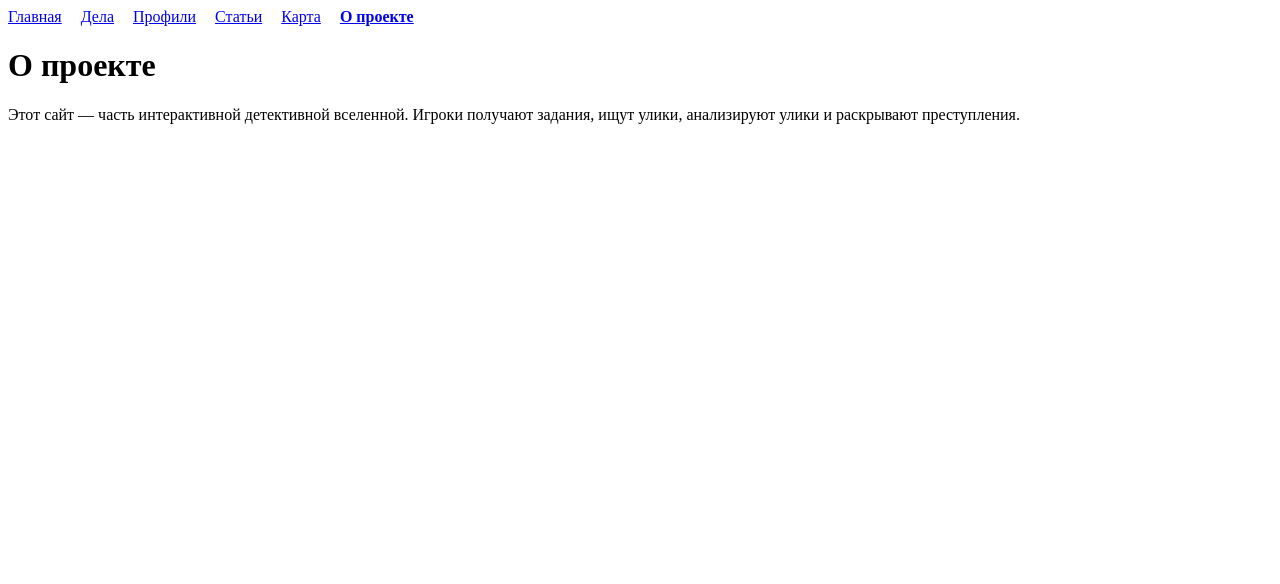
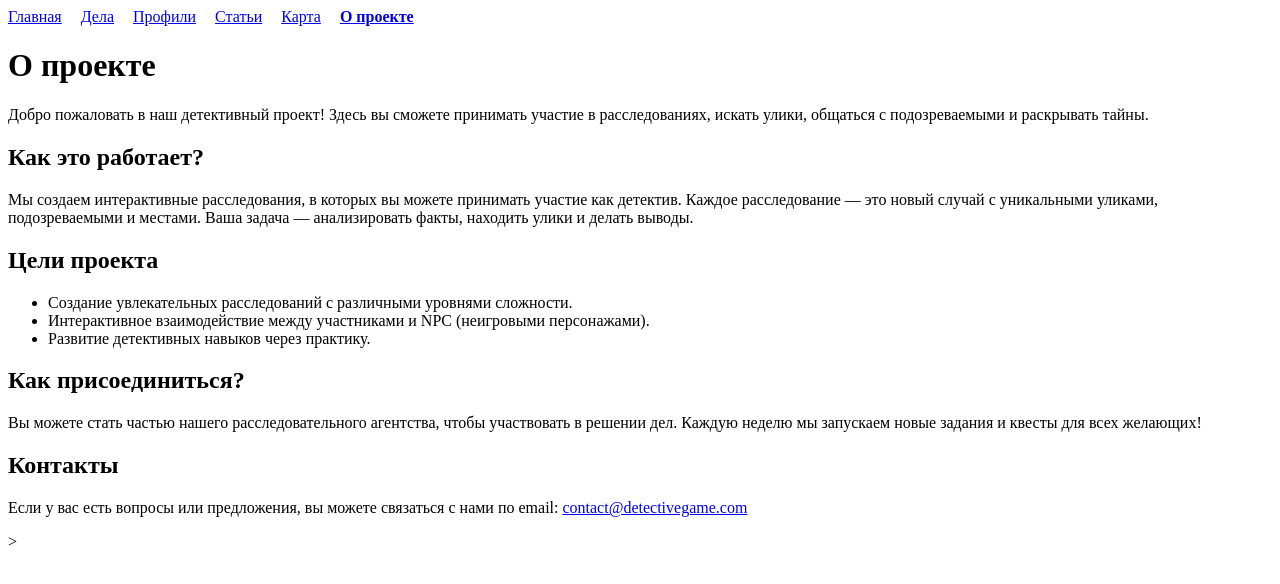
Before and after one commit to Sizeroon-1/sizeroon-1.github.io, a plain HTML site: page about.html in a window 1280 px wide. Drawn offline with Linux system fonts and the light colour scheme.

Commit message:
Update about.html

```diff
--- a/about.html
+++ b/about.html
@@ -1,4 +1,11 @@
 <!DOCTYPE html>
+<html lang="ru">
+<head>
+    <meta charset="UTF-8">
+    <meta name="viewport" content="width=device-width, initial-scale=1.0">
+    <title>О проекте</title>
+</head>
+<body<!DOCTYPE html>
 <html lang="ru">
 <head>
     <meta charset="UTF-8">
@@ -12,10 +19,27 @@
         <a href="people.html" style="margin-right:15px;">Профили</a>
         <a href="articles.html" style="margin-right:15px;">Статьи</a>
         <a href="map.html" style="margin-right:15px;">Карта</a>
-        <a href="about.html" style="font-weight: bold;">О проекте</a>
+        <a href="about.html" style="margin-right:15px; font-weight: bold;">О проекте</a>
     </nav>
 
     <h1>О проекте</h1>
-    <p>Этот сайт — часть интерактивной детективной вселенной. Игроки получают задания, ищут улики, анализируют улики и раскрывают преступления.</p>
+    <p>Добро пожаловать в наш детективный проект! Здесь вы сможете принимать участие в расследованиях, искать улики, общаться с подозреваемыми и раскрывать тайны.</p>
+
+    <h2>Как это работает?</h2>
+    <p>Мы создаем интерактивные расследования, в которых вы можете принимать участие как детектив. Каждое расследование — это новый случай с уникальными уликами, подозреваемыми и местами. Ваша задача — анализировать факты, находить улики и делать выводы.</p>
+
+    <h2>Цели проекта</h2>
+    <ul>
+        <li>Создание увлекательных расследований с различными уровнями сложности.</li>
+        <li>Интерактивное взаимодействие между участниками и NPC (неигровыми персонажами).</li>
+        <li>Развитие детективных навыков через практику.</li>
+    </ul>
+
+    <h2>Как присоединиться?</h2>
+    <p>Вы можете стать частью нашего расследовательного агентства, чтобы участвовать в решении дел. Каждую неделю мы запускаем новые задания и квесты для всех желающих!</p>
+
+    <h2>Контакты</h2>
+    <p>Если у вас есть вопросы или предложения, вы можете связаться с нами по email: <a href="mailto:contact@detectivegame.com">contact@detectivegame.com</a></p>
+
 </body>
-</html>
+</html>>
```
